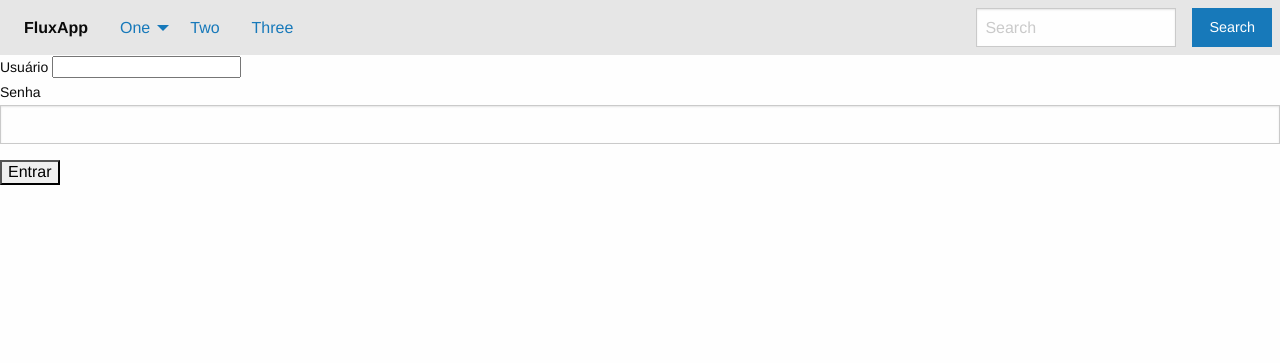
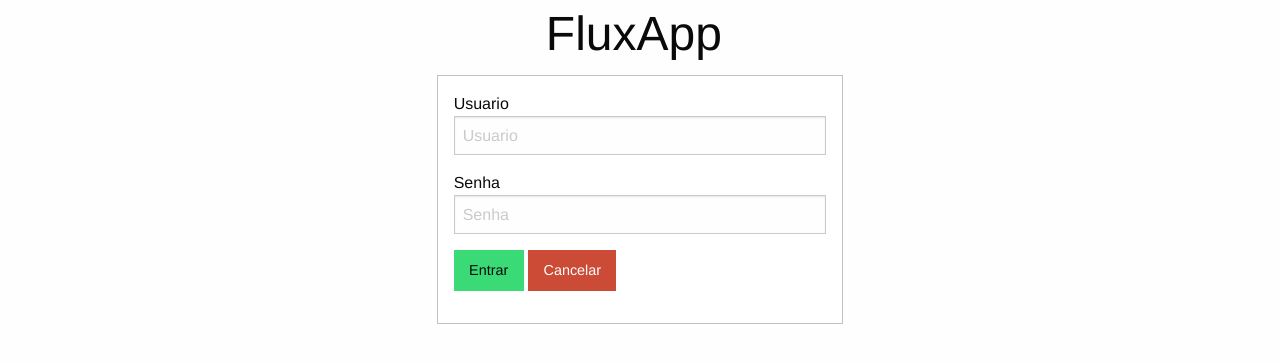
Before and after one commit to bewareoftheapp/fluxapp, a Django app: page /login/ in a window 1280 px wide. Shown: the top 363 px of the page. Run offline with Django 3.2, Linux system fonts and the light colour scheme.

Commit message:
Alteração FRONT-END
Realizado alteração BASE.HTML onde foi deixado uma Top BAR COM "FluxApp"

Realizado alteração LOGIN.HTML onde foi reformulado login

```diff
--- a/main/templates/base.html
+++ b/main/templates/base.html
@@ -12,29 +12,14 @@
         <link rel="stylesheet" href="/static/css/app.css" />
     </head>
     <body>
-        <div class="top-bar">
-                  <div class="top-bar-left">
-                    <ul class="dropdown menu" data-dropdown-menu>
-                      <li class="menu-text">FluxApp</li>
-                      <li>
-                        <a href="#">One</a>
-                        <ul class="menu vertical">
-                          <li><a href="#">One</a></li>
-                          <li><a href="#">Two</a></li>
-                          <li><a href="#">Three</a></li>
-                        </ul>
-                      </li>
-                      <li><a href="#">Two</a></li>
-                      <li><a href="#">Three</a></li>
-                    </ul>
-                  </div>
-                  <div class="top-bar-right">
-                    <ul class="menu">
-                      <li><input type="search" placeholder="Search"></li>
-                      <li><button type="button" class="button">Search</button></li>
-                    </ul>
-                  </div>
-                </div>
+
+    <div class="grid-x grid-margin-x">
+
+        <div class="large-4 small-4 small-offset-4 large-offset-5 cell"><h1>FluxApp</h1></div>
+
+    </div>
+
+
 
         {% block content %}
         {% endblock %}
--- a/user/templates/login.html
+++ b/user/templates/login.html
@@ -11,21 +11,26 @@
         Usuário ou senha incorretos.
     </div>
     {% endif %}
-    <div>
-        <label>
-            Usuário
-            <input name="username" />
-        </label>
-    </div>
-    <div>
-        <label>
-            Senha
-            <input type="password" name="password" />
-        </label>
-    </div>
-    <div>
-        <input type="submit" value="Entrar"/>
-    </div>
-</form>
+
+
+        <div class="grid-x grid-margin-x">
+
+								<div class="small-10 large-4 small-offset-1 large-offset-4 cell">
+									<div class="callout">
+
+										Usuario<input type="text" id="middle-label" placeholder="Usuario" >
+
+										Senha<input type="password" id="middle-label" placeholder="Senha">
+
+
+										    <p><button type="submit" class="success button">Entrar</button>
+										    <button type="submit" class="alert button">Cancelar</a>
+
+
+                                    </div>
+
+                                </div>
+        </div>
+   </form>
 
 {% endblock %}
```
